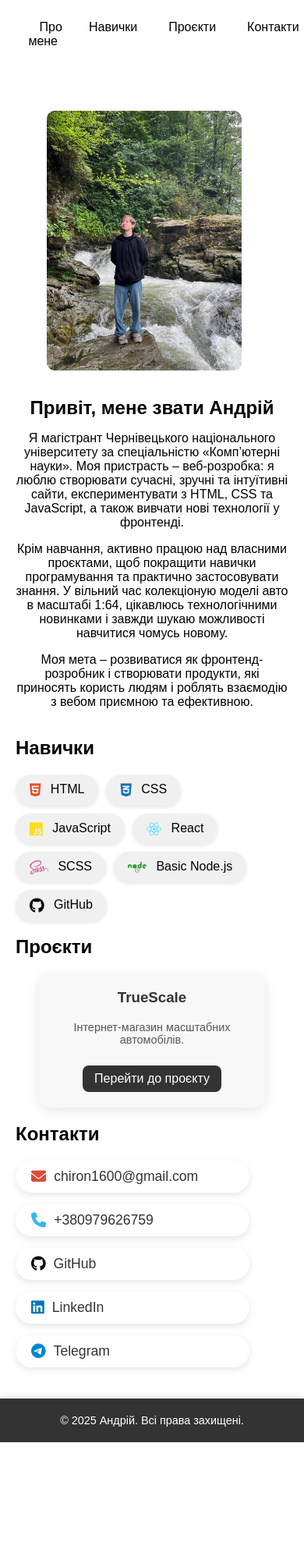
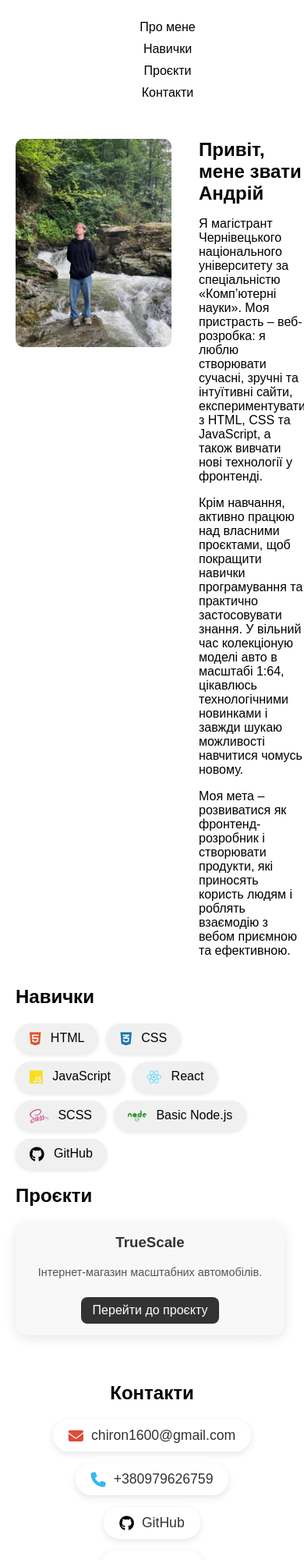
Before and after one commit to AndrewKozak2/portfolio, a plain HTML site: page index.html in a window 390 px wide. Shown: the top 2000 px of the page at 78% size. Before the commit the page ends 1849 px from the top, so only its background shows below. Drawn offline with Linux system fonts and the light colour scheme.

Commit message:
add media requests

```diff
--- a/style.css
+++ b/style.css
@@ -41,6 +41,17 @@ header nav a:hover {
   border-radius: 5px;
 }
 
+@media (max-width: 768px) {
+  header nav ul {
+    flex-direction: column;
+    gap: 10px;
+    margin-bottom: 20px;
+  }
+  header nav a {
+    padding: 10px 15px;
+  }
+}
+
 #hero {
   display: flex;
   align-items: flex-start;
@@ -63,11 +74,22 @@ h1 {
   margin: 0 0 10px 0;
 }
 
-@media (max-width: 768px) {
+@media (max-width: 480px) {
   #hero {
-    flex-direction: column;
-    align-items: center;
-    text-align: center;
+    gap: 15px;
+    margin-top: 20px;
+  }
+
+  .hero-photo img {
+    max-width: 200px;
+  }
+
+  .hero-text {
+    max-width: 100%;
+  }
+
+  h1 {
+    font-size: 1.5rem;
   }
 }
 
@@ -168,10 +190,10 @@ h1 {
   background-color: #555;
 }
 
-@media (max-width: 768px) {
-  .projects-container {
-    flex-direction: column;
-    align-items: center;
+@media (max-width: 480px) {
+  .project-card {
+    width: 90%;
+    padding: 15px;
   }
 }
 
@@ -235,13 +257,25 @@ h1 {
   color: #0088cc;
 }
 
+@media (max-width: 768px) {
+  #contact {
+    text-align: center;
+    padding: 20px;
+  }
+
+  .contact-list {
+    align-items: center;
+    max-width: 100%;
+  }
+}
+
 footer {
   background-color: #333;
   color: #fff;
   text-align: center;
   padding: 20px 0;
   margin-top: 40px;
-  box-shadow: 0 -2px 10px rgba(0,0,0,0.1);
+  box-shadow: 0 -2px 10px rgba(0, 0, 0, 0.1);
 }
 
 footer p {
```
